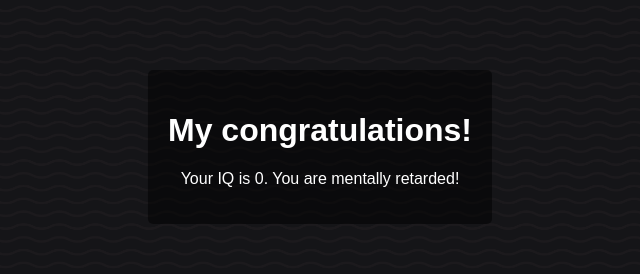
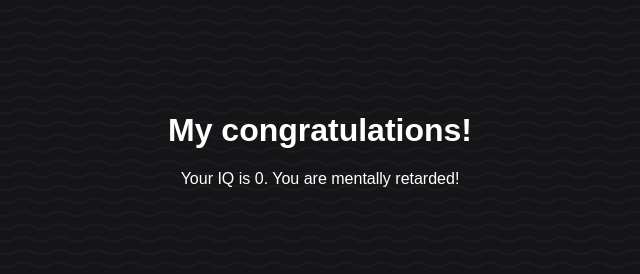
Before and after one commit to Laurier8/c1, a plain HTML site: page index.html in a window 1280 px wide. Shown: the part 366-640 px from the top of the page, 320-960 px from the left. Drawn offline with Linux system fonts and the light colour scheme.

Commit message:
Update index.html

```diff
--- a/index.html
+++ b/index.html
@@ -35,10 +35,7 @@
     left: 50%;
     transform: translate(-50%, -50%);
     text-align: center;
-    background-color: rgba(0, 0, 0, 0.5);
     color: white;
-    padding: 20px;
-    border-radius: 5px;
   }
 
   @media (max-width: 768px) {
```
